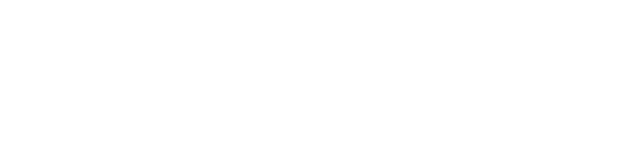
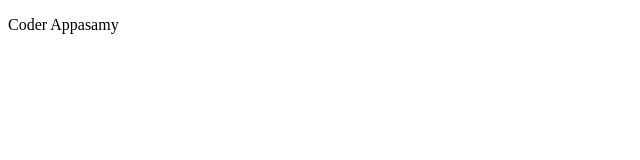
Before and after one commit to appasamy2004/PathFind, a plain HTML site: page index.html in a window 1280 px wide. Shown: the whole page, without its empty margins (0-640 px from the left). Drawn offline with Linux system fonts and the light colour scheme.

Commit message:
Update index.html

```diff
--- a/index.html
+++ b/index.html
@@ -1 +1,4 @@
 <!DOCTYPE html>
+<body>
+  <p>Coder Appasamy</p>
+</body>
```
